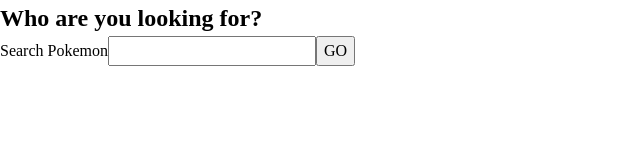
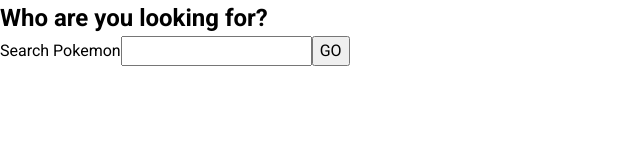
Before and after one commit to FatihAksoy530/PokemonUI, a React (Vite) app: page / in a window 1280 px wide. Shown: the top 160 px of the page, without its empty margins (0-640 px from the left). Built offline with nearby package versions, Linux system fonts and the light colour scheme.

Commit message:
font-family added

```diff
--- a/src/variables.css
+++ b/src/variables.css
@@ -1,4 +1,26 @@
+@import url('https://fonts.googleapis.com/css2?family=Roboto:wght@100;300;400;500;700;900&display=swap');
+
+
 :root {
     --pokemon-blue: hsl(229, 93%, 41%);
     --pokemon-black: hsl(210, 11%, 15%);
+    --white: hsl(0, 0%, 100%);
+    --black: hsl(0, 0%, 0%);
 }
+
+* {
+    font-family: 'Roboto', sans-serif;
+}
+
+.visually-hidden {
+    border: 0;
+    clip: rect(0 0 0 0);
+    height: 1px;
+    margin: -1px;
+    overflow: hidden;
+    padding: 0;
+    position: absolute;
+    width: 1px;
+    white-space: nowrap;
+    word-wrap: normal;
+}
```
Also changed, not shown: src/main.tsx (+6 -6 lines).
